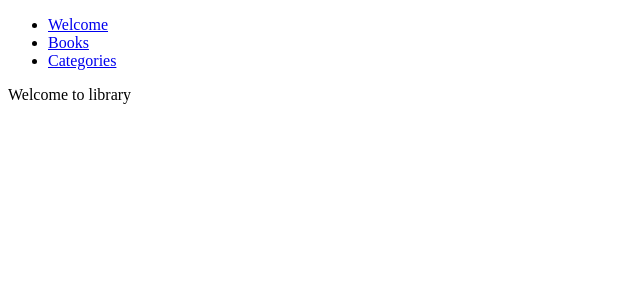
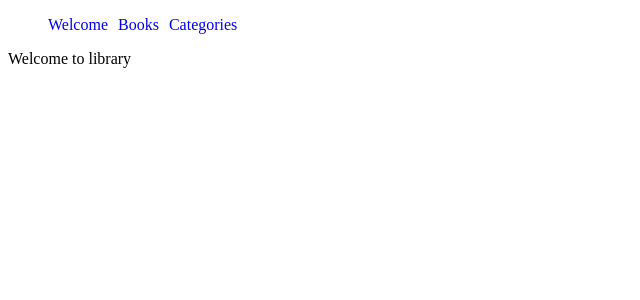
Before and after one commit to Drake9/angular-academy, an Angular app: page / in a window 1280 px wide. Shown: the top 300 px of the page, without its empty margins (0-640 px from the left). Built offline with nearby package versions, Linux system fonts and the light colour scheme.

Commit message:
Provide style changes in Navigation component

```diff
--- a/src/app/navigation/navigation.component.html
+++ b/src/app/navigation/navigation.component.html
@@ -1,8 +1,8 @@
 <nav>
-<ul>
+<ul class="nav-list">
   <li><a routerLink = "/">Welcome</a></li>
   <li><a routerLink = "/books">Books</a></li>
-  <li><a routerLink = "/books">Categories</a></li>
+  <li><a routerLink = "/categories">Categories</a></li>
 </ul>
 
 </nav>
--- a/src/app/navigation/navigation.component.scss
+++ b/src/app/navigation/navigation.component.scss
@@ -1,15 +1,19 @@
-/**
- * Copyright 2021 paulina.kowal
- *
- * Licensed under the Apache License, Version 2.0 (the "License");
- * you may not use this file except in compliance with the License.
- * You may obtain a copy of the License at
- *
- *     http://www.apache.org/licenses/LICENSE-2.0
- *
- * Unless required by applicable law or agreed to in writing, software
- * distributed under the License is distributed on an "AS IS" BASIS,
- * WITHOUT WARRANTIES OR CONDITIONS OF ANY KIND, either express or implied.
- * See the License for the specific language governing permissions and
- * limitations under the License.
- */
+nav {
+  border-bottom: 1px siolid #000;
+}
+
+.nav-list {
+  display: flex;
+}
+
+ul {
+  list-style-type: none;
+}
+
+li {
+  margin-right: 10px;
+}
+
+a {
+  text-decoration: none;
+}
```
